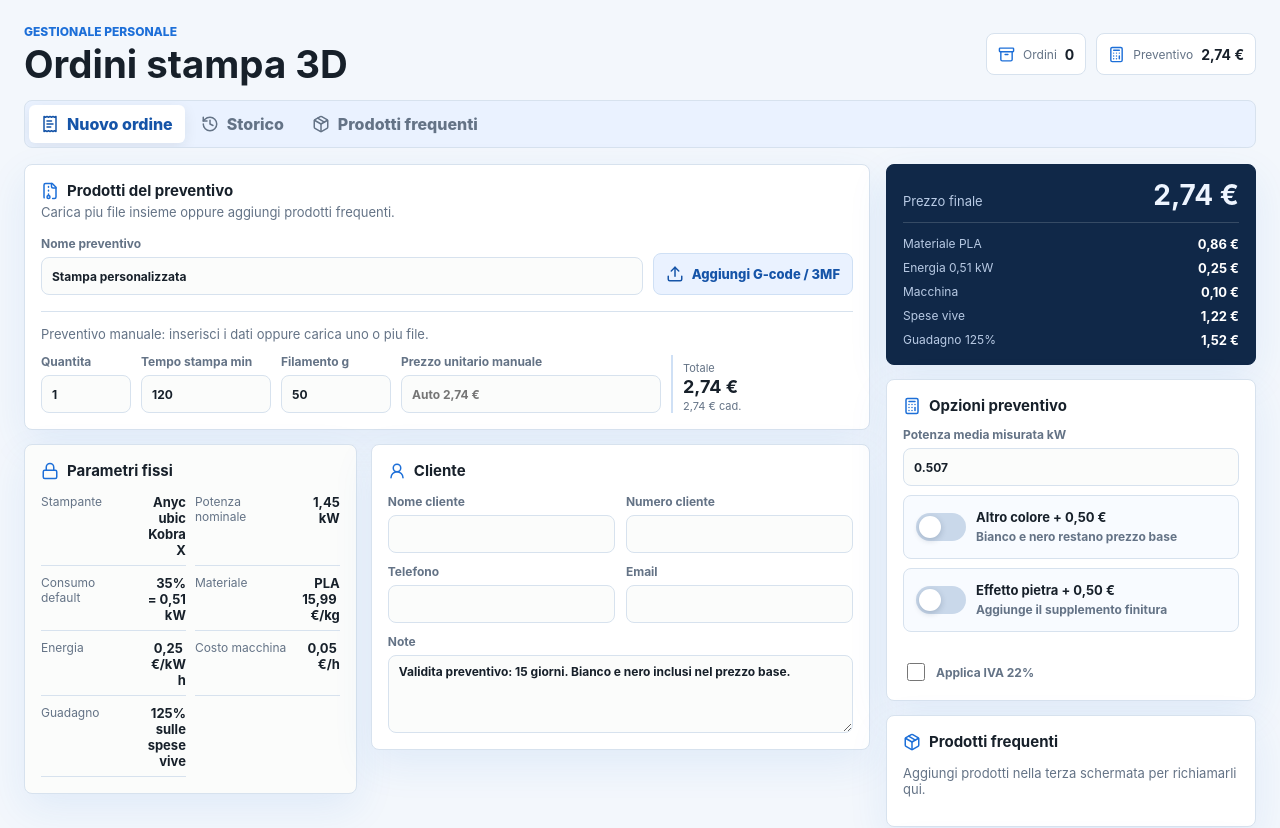
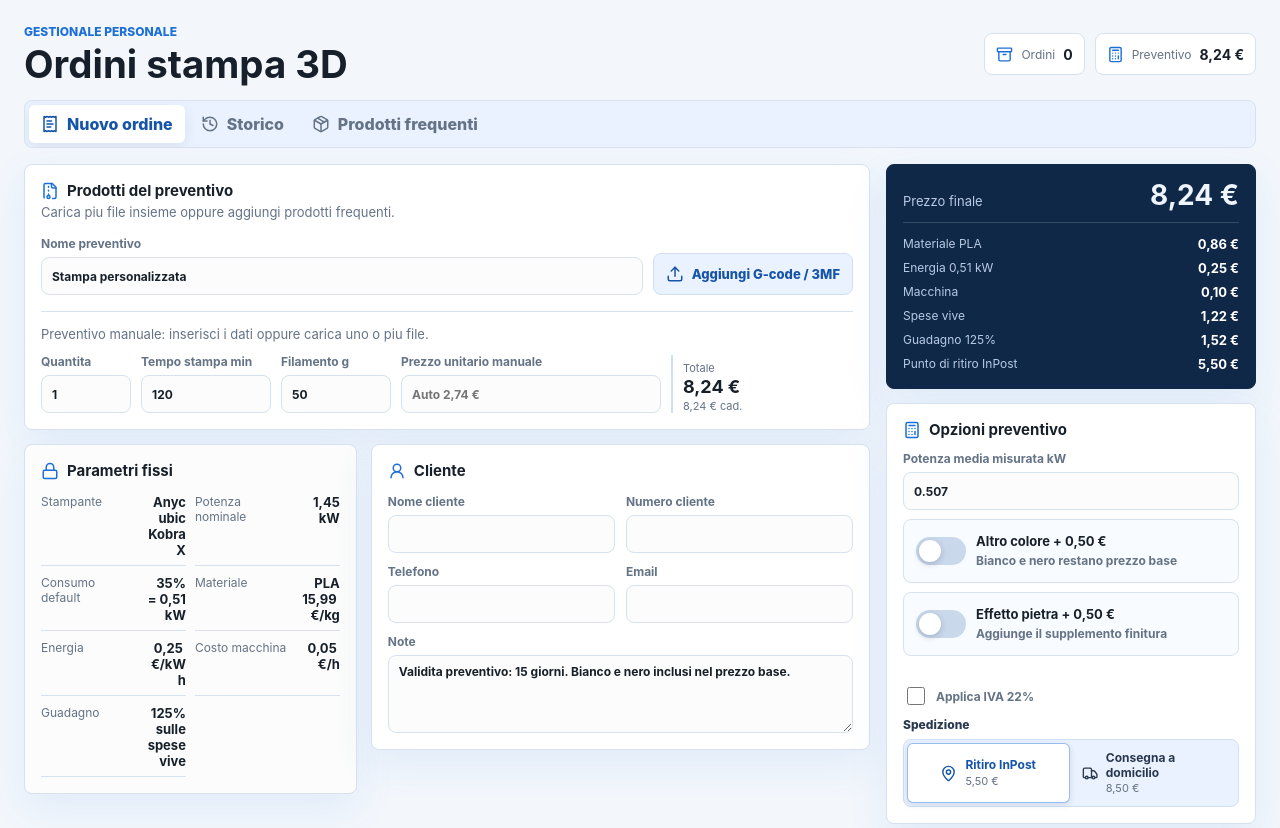
Before and after one commit to giovannifoti/gestionale3d, a React (Vite) app: page / in a window 1280 px wide. Shown: the top 828 px of the page. Built offline with nearby package versions, Linux system fonts and the light colour scheme.

Commit message:
nuovo metodo di spedizione

```diff
--- a/src/App.tsx
+++ b/src/App.tsx
@@ -8,6 +8,7 @@ import {
   FileText,
   History,
   Lock,
+  MapPin,
   Package,
   Palette,
   PlusCircle,
@@ -15,20 +16,25 @@ import {
   Save,
   Sparkles,
   Trash2,
+  Truck,
   Upload,
   UserRound,
   Weight,
 } from "lucide-react";
 import { parsePrintFile } from "./lib/fileParsers";
 import {
+  DEFAULT_SHIPPING_METHOD,
   DEFAULT_PRICING,
   PRINTER_PROFILE,
+  SHIPPING_OPTIONS,
   SURCHARGES,
   applyManualUnitPriceToBreakdown,
+  applyShippingToBreakdown,
   calculatePrice,
   formatCurrency,
   formatNumber,
   getMaterial,
+  getShippingOption,
   normalizeManualUnitPrice,
   suggestPricingFromMetrics,
 } from "./lib/pricing";
@@ -43,6 +49,7 @@ import type {
   PricingInputs,
   PrintMetrics,
   QuoteItem,
+  ShippingMethod,
 } from "./types";
 
 type ViewKey = "nuovo" | "storico" | "prodotti";
@@ -72,6 +79,7 @@ function App() {
   const [quoteItems, setQuoteItems] = useState<QuoteItem[]>([]);
   const [itemName, setItemName] = useState("Stampa personalizzata");
   const [pricing, setPricing] = useState<PricingInputs>(DEFAULT_PRICING);
+  const [shippingMethod, setShippingMethod] = useState<ShippingMethod>(DEFAULT_SHIPPING_METHOD);
   const [manualQuoteUnitPrice, setManualQuoteUnitPrice] = useState<number | undefined>();
   const [customer, setCustomer] = useState<Customer>(EMPTY_CUSTOMER);
   const [customerNumber, setCustomerNumber] = useState("");
@@ -129,14 +137,19 @@ function App() {
       };
     });
     const automaticBreakdown = calculatePrice(pricing);
+    const baseBreakdown = rows.length
+      ? combinePriceBreakdowns(rows.map((row) => row.breakdown))
+      : applyManualUnitPriceToBreakdown(automaticBreakdown, manualQuoteUnitPrice, pricing.quantity, pricing);
+    const totalQuantity = rows.length
+      ? rows.reduce((total, row) => total + row.item.quantity, 0)
+      : pricing.quantity;
     return {
       rows,
       automaticBreakdown,
-      breakdown: rows.length
-        ? combinePriceBreakdowns(rows.map((row) => row.breakdown))
-        : applyManualUnitPriceToBreakdown(automaticBreakdown, manualQuoteUnitPrice, pricing.quantity, pricing),
+      baseBreakdown,
+      breakdown: applyShippingToBreakdown(baseBreakdown, shippingMethod, totalQuantity, pricing),
     };
-  }, [manualQuoteUnitPrice, pricing, quoteItems]);
+  }, [manualQuoteUnitPrice, pricing, quoteItems, shippingMethod]);
   const breakdown = pricedQuote.breakdown;
   const quoteTotals = useMemo(
     () => ({
@@ -148,6 +161,7 @@ function App() {
     [quoteItems],
   );
   const selectedMaterial = getMaterial("pla");
+  const shippingOption = getShippingOption(shippingMethod);
   const filteredOrders = activeStatus === "Tutti" ? orders : orders.filter((order) => order.status === activeStatus);
   const selectedProducts = products.filter((product) => selectedProductIds.includes(product.id));
   const quoteWarnings = quoteItems.length
@@ -354,6 +368,8 @@ function App() {
       marginPercent: pricing.marginPercent,
       includeVat: pricing.includeVat,
       vatPercent: pricing.vatPercent,
+      shippingMethod,
+      shippingCost: shippingOption.cost,
       netPrice: breakdown.netPrice,
       grossPrice: breakdown.grossPrice,
       metrics: quoteMetrics,
@@ -380,7 +396,9 @@ function App() {
       customerNumber,
       metrics: quoteMetrics,
       pricing,
+      baseBreakdown: pricedQuote.baseBreakdown,
       breakdown,
+      shippingMethod,
       items: pricedQuote.rows,
       notes,
     });
@@ -730,6 +748,7 @@ function App() {
                 <InfoRow label="Guadagno 125%" value={formatCurrency(breakdown.marginAmount)} />
                 {breakdown.colorSurcharge > 0 && <InfoRow label="Colore" value={formatCurrency(breakdown.colorSurcharge)} />}
                 {breakdown.finishSurcharge > 0 && <InfoRow label="Effetto pietra" value={formatCurrency(breakdown.finishSurcharge)} />}
+                <InfoRow label={shippingOption.label} value={formatCurrency(shippingOption.cost)} />
                 {!quoteItems.length && pricing.quantity > 1 && <InfoRow label="Prezzo unitario" value={formatCurrency(breakdown.unitPrice)} />}
               </div>
             </section>
@@ -764,6 +783,30 @@ function App() {
                   />
                   Applica IVA {pricing.vatPercent}%
                 </label>
+                <div className="shipping-field">
+                  <span>Spedizione</span>
+                  <div className="shipping-segmented" role="group" aria-label="Modalita di spedizione">
+                    {(Object.keys(SHIPPING_OPTIONS) as ShippingMethod[]).map((method) => {
+                      const option = getShippingOption(method);
+                      const ShippingIcon = method === "inpost" ? MapPin : Truck;
+                      return (
+                        <button
+                          aria-pressed={shippingMethod === method}
+                          className={shippingMethod === method ? "is-selected" : ""}
+                          key={method}
+                          type="button"
+                          onClick={() => setShippingMethod(method)}
+                        >
+                          <ShippingIcon size={17} />
+                          <span>
+                            <strong>{option.shortLabel}</strong>
+                            <small>{formatCurrency(option.cost)}</small>
+                          </span>
+                        </button>
+                      );
+                    })}
+                  </div>
+                </div>
               </div>
             </section>
 
@@ -844,7 +887,7 @@ function App() {
                   <div>
                     <strong>{formatCurrency(order.grossPrice)}</strong>
                     <span>
-                      {formatNumber(order.metrics.printTimeMinutes ?? 0)} min · {formatNumber(order.averagePowerKw ?? PRINTER_PROFILE.defaultAveragePowerKw, 2)} kW
+                      {formatNumber(order.metrics.printTimeMinutes ?? 0)} min · {order.shippingMethod ? getShippingOption(order.shippingMethod).shortLabel : "Spedizione non salvata"}
                     </span>
                   </div>
                   <select value={order.status} onChange={(event) => updateOrderStatus(order.id, event.target.value as OrderStatus)}>
--- a/src/lib/pricing.ts
+++ b/src/lib/pricing.ts
@@ -1,4 +1,4 @@
-import type { MaterialKey, MaterialProfile, PriceBreakdown, PricingInputs, PrintMetrics } from "../types";
+import type { MaterialKey, MaterialProfile, PriceBreakdown, PricingInputs, PrintMetrics, ShippingMethod } from "../types";
 
 export const MATERIALS: MaterialProfile[] = [
   { key: "pla", name: "PLA", costPerKg: 15.99, density: 1.24, diameterMm: 1.75, wastePercent: 8 },
@@ -17,6 +17,21 @@ export const SURCHARGES = {
   color: 0.5,
   stoneEffect: 0.5,
 } as const;
+
+export const SHIPPING_OPTIONS: Record<ShippingMethod, { label: string; shortLabel: string; cost: number }> = {
+  inpost: {
+    label: "Punto di ritiro InPost",
+    shortLabel: "Ritiro InPost",
+    cost: 5.5,
+  },
+  home: {
+    label: "Consegna a domicilio",
+    shortLabel: "Consegna a domicilio",
+    cost: 8.5,
+  },
+};
+
+export const DEFAULT_SHIPPING_METHOD: ShippingMethod = "inpost";
 
 export const DEFAULT_PRICING: PricingInputs = {
   materialKey: "pla",
@@ -120,6 +135,30 @@ export function calculatePrice(inputs: PricingInputs): PriceBreakdown {
   };
 }
 
+export function applyShippingToBreakdown(
+  breakdown: PriceBreakdown,
+  shippingMethod: ShippingMethod,
+  quantity: number,
+  pricing: Pick<PricingInputs, "includeVat" | "vatPercent">,
+): PriceBreakdown {
+  const shippingGrossPrice = getShippingOption(shippingMethod).cost;
+  const vatRate = pricing.includeVat ? pricing.vatPercent / 100 : 0;
+  const shippingNetPrice = vatRate ? roundTo(shippingGrossPrice / (1 + vatRate), 2) : shippingGrossPrice;
+  const netPrice = roundTo(breakdown.netPrice + shippingNetPrice, 2);
+  const grossPrice = roundTo(breakdown.grossPrice + shippingGrossPrice, 2);
+  return {
+    ...breakdown,
+    netPrice,
+    vatAmount: grossPrice - netPrice,
+    grossPrice,
+    unitPrice: grossPrice / Math.max(1, quantity),
+  };
+}
+
+export function getShippingOption(shippingMethod: ShippingMethod) {
+  return SHIPPING_OPTIONS[shippingMethod];
+}
+
 export function applyManualUnitPriceToBreakdown(
   breakdown: PriceBreakdown,
   manualUnitPrice: number | undefined,
--- a/src/lib/quote.ts
+++ b/src/lib/quote.ts
@@ -1,11 +1,12 @@
 import { jsPDF } from "jspdf";
 import { autoTable } from "jspdf-autotable";
-import type { Customer, Order, PriceBreakdown, PricingInputs, PrintMetrics, QuoteItem } from "../types";
+import type { Customer, Order, PriceBreakdown, PricingInputs, PrintMetrics, QuoteItem, ShippingMethod } from "../types";
 import {
   DEFAULT_PRICING,
   PRINTER_PROFILE,
   applyManualUnitPriceToBreakdown,
   calculatePrice,
+  getShippingOption,
   normalizeManualUnitPrice,
 } from "./pricing";
 
@@ -20,7 +21,9 @@ type QuotePayload = {
   customerNumber: string;
   metrics: PrintMetrics;
   pricing: PricingInputs;
+  baseBreakdown: PriceBreakdown;
   breakdown: PriceBreakdown;
+  shippingMethod: ShippingMethod;
   items?: QuoteLinePayload[];
   notes: string;
 };
@@ -43,6 +46,10 @@ type PdfPayload = {
   grossPrice: number;
   includeVat: boolean;
   vatPercent: number;
+  shipping?: {
+    label: string;
+    cost: number;
+  };
   notes: string;
 };
 
@@ -74,6 +81,7 @@ export function openOrderQuote(order: Order): void {
 }
 
 export function createQuotePdfDocument(payload: QuotePayload): jsPDF {
+  const shipping = getShippingOption(payload.shippingMethod);
   const lines = payload.items?.length
     ? payload.items.map(({ item, breakdown }) => ({
         name: item.name,
@@ -85,8 +93,8 @@ export function createQuotePdfDocument(payload: QuotePayload): jsPDF {
         {
           name: payload.metrics.fileName || "Stampa 3D",
           quantity: payload.pricing.quantity,
-          unitPrice: payload.breakdown.netPrice / Math.max(1, payload.pricing.quantity),
-          totalPrice: payload.breakdown.netPrice,
+          unitPrice: payload.baseBreakdown.netPrice / Math.max(1, payload.pricing.quantity),
+          totalPrice: payload.baseBreakdown.netPrice,
         },
       ];
 
@@ -96,28 +104,37 @@ export function createQuotePdfDocument(payload: QuotePayload): jsPDF {
     customer: payload.customer,
     customerNumber: payload.customerNumber,
     lines,
-    netPrice: payload.breakdown.netPrice,
-    vatAmount: payload.breakdown.vatAmount,
+    netPrice: payload.baseBreakdown.netPrice,
+    vatAmount: payload.baseBreakdown.vatAmount,
     grossPrice: payload.breakdown.grossPrice,
     includeVat: payload.pricing.includeVat,
     vatPercent: payload.pricing.vatPercent,
+    shipping: {
+      label: shipping.label,
+      cost: shipping.cost,
+    },
     notes: payload.notes,
   });
 }
 
 export function createOrderQuotePdfDocument(order: Order): jsPDF {
-  const lines = order.items?.length ? buildSavedOrderLines(order) : [buildSavedOrderSingleLine(order)];
+  const shipping = getSavedOrderShipping(order);
+  const productTotals = getSavedOrderProductTotals(order, shipping?.cost);
+  const lines = order.items?.length
+    ? buildSavedOrderLines(order)
+    : [buildSavedOrderSingleLine(order, productTotals.netPrice)];
   return createPdf({
     quoteNumber: order.quoteNumber,
     date: new Date(order.createdAt).toLocaleDateString("it-IT"),
     customer: order.customer,
     customerNumber: order.customerNumber,
     lines,
-    netPrice: order.netPrice,
-    vatAmount: order.grossPrice - order.netPrice,
+    netPrice: productTotals.netPrice,
+    vatAmount: productTotals.vatAmount,
     grossPrice: order.grossPrice,
     includeVat: Boolean(order.includeVat),
     vatPercent: order.vatPercent ?? 22,
+    shipping,
     notes: order.notes,
   });
 }
@@ -199,7 +216,7 @@ function createPdf(payload: PdfPayload): jsPDF {
   });
 
   const tableEndY = getLastTableY(document);
-  const totalsHeight = payload.includeVat ? 39 : 31;
+  const totalsHeight = getTotalsHeight(payload);
   const totalsY = ensureSpace(document, tableEndY + 8, totalsHeight + 34, margin);
   drawTotals(document, payload, totalsY, pageWidth, margin);
   drawNotes(document, payload.notes, totalsY + totalsHeight + 10, pageWidth, margin);
@@ -209,9 +226,9 @@ function createPdf(payload: PdfPayload): jsPDF {
 }
 
 function drawTotals(document: jsPDF, payload: PdfPayload, y: number, pageWidth: number, margin: number): void {
-  const width = 78;
+  const width = 88;
   const x = pageWidth - margin - width;
-  const height = payload.includeVat ? 39 : 31;
+  const height = getTotalsHeight(payload);
   document.setFillColor(...COLORS.paleBlue);
   document.setDrawColor(...COLORS.border);
   document.roundedRect(x, y, width, height, 2, 2, "FD");
@@ -229,13 +246,18 @@ function drawTotals(document: jsPDF, payload: PdfPayload, y: number, pageWidth:
     document.text(formatPdfCurrency(payload.vatAmount), x + width - 5, y + 14, { align: "right" });
   }
 
-  const shippingY = payload.includeVat ? y + 21 : y + 14;
-  document.setTextColor(...COLORS.muted);
-  document.text("Spese di spedizione", x + 5, shippingY);
-  document.setTextColor(...COLORS.text);
-  document.text("Da concordare", x + width - 5, shippingY, { align: "right" });
+  let lastDetailY = payload.includeVat ? y + 14 : y + 7;
+  if (payload.shipping) {
+    const shippingY = payload.includeVat ? y + 21 : y + 14;
+    document.setFontSize(8.5);
+    document.setTextColor(...COLORS.muted);
+    document.text(cleanPdfText(payload.shipping.label), x + 5, shippingY);
+    document.setTextColor(...COLORS.text);
+    document.text(formatPdfCurrency(payload.shipping.cost), x + width - 5, shippingY, { align: "right" });
+    lastDetailY = shippingY;
+  }
 
-  const totalY = shippingY + 11;
+  const totalY = lastDetailY + (payload.shipping ? 11 : payload.includeVat ? 10 : 9);
   document.setDrawColor(...COLORS.blue);
   document.line(x + 5, totalY - 5, x + width - 5, totalY - 5);
   document.setFont("helvetica", "bold");
@@ -363,12 +385,34 @@ function buildSavedOrderLines(order: Order): PdfLine[] {
   });
 }
 
-function buildSavedOrderSingleLine(order: Order): PdfLine {
+function buildSavedOrderSingleLine(order: Order, netPrice: number): PdfLine {
   return {
     name: order.fileName || "Stampa 3D",
     quantity: order.quantity,
-    unitPrice: order.netPrice / Math.max(1, order.quantity),
-    totalPrice: order.netPrice,
+    unitPrice: netPrice / Math.max(1, order.quantity),
+    totalPrice: netPrice,
+  };
+}
+
+function getSavedOrderShipping(order: Order): PdfPayload["shipping"] {
+  if (!order.shippingMethod) {
+    return undefined;
+  }
+  const option = getShippingOption(order.shippingMethod);
+  return {
+    label: option.label,
+    cost: order.shippingCost ?? option.cost,
+  };
+}
+
+function getSavedOrderProductTotals(order: Order, shippingCost = 0): { netPrice: number; vatAmount: number } {
+  const vatRate = order.includeVat ? (order.vatPercent ?? 22) / 100 : 0;
+  const shippingNetPrice = vatRate ? shippingCost / (1 + vatRate) : shippingCost;
+  const productNetPrice = roundPdfMoney(order.netPrice - shippingNetPrice);
+  const productGrossPrice = roundPdfMoney(order.grossPrice - shippingCost);
+  return {
+    netPrice: productNetPrice,
+    vatAmount: roundPdfMoney(productGrossPrice - productNetPrice),
   };
 }
 
@@ -412,6 +456,14 @@ function getLastTableY(document: jsPDF): number {
   return (document as jsPDF & { lastAutoTable?: { finalY?: number } }).lastAutoTable?.finalY ?? 90;
 }
 
+function getTotalsHeight(payload: PdfPayload): number {
+  return 23 + (payload.includeVat ? 8 : 0) + (payload.shipping ? 8 : 0);
+}
+
+function roundPdfMoney(value: number): number {
+  return Math.round(value * 100) / 100;
+}
+
 function formatPdfCurrency(value: number): string {
   return `${new Intl.NumberFormat("it-IT", {
     minimumFractionDigits: 2,
--- a/src/styles.css
+++ b/src/styles.css
@@ -341,6 +341,72 @@ button:disabled {
 
 .compact-toggle {
   margin-top: 0;
+}
+
+.shipping-field {
+  display: grid;
+  gap: 7px;
+}
+
+.shipping-field > span {
+  color: var(--ink-soft);
+  font-size: 12px;
+  font-weight: 800;
+}
+
+.shipping-segmented {
+  background: #eaf2ff;
+  border: 1px solid #cfe0f5;
+  border-radius: 8px;
+  display: grid;
+  gap: 3px;
+  grid-template-columns: repeat(2, minmax(0, 1fr));
+  padding: 3px;
+}
+
+.shipping-segmented button {
+  align-items: center;
+  background: transparent;
+  border: 1px solid transparent;
+  border-radius: 6px;
+  color: var(--ink-soft);
+  display: flex;
+  gap: 8px;
+  min-height: 48px;
+  min-width: 0;
+  padding: 7px 8px;
+  text-align: left;
+}
+
+.shipping-segmented button:hover {
+  background: rgba(255, 255, 255, 0.6);
+}
+
+.shipping-segmented button.is-selected {
+  background: #ffffff;
+  border-color: rgba(29, 111, 216, 0.45);
+  box-shadow: 0 2px 6px rgba(16, 40, 72, 0.12);
+  color: var(--teal-dark);
+}
+
+.shipping-segmented button > span {
+  display: grid;
+  gap: 2px;
+  min-width: 0;
+}
+
+.shipping-segmented strong,
+.shipping-segmented small {
+  line-height: 1.2;
+}
+
+.shipping-segmented strong {
+  font-size: 12px;
+}
+
+.shipping-segmented small {
+  color: var(--muted);
+  font-size: 11px;
 }
 
 .left-rail,
--- a/src/types.ts
+++ b/src/types.ts
@@ -128,6 +128,8 @@ export type FilamentColor = "Bianco" | "Nero" | "Colore";
 
 export type PrintFinish = "Standard" | "Effetto pietra";
 
+export type ShippingMethod = "inpost" | "home";
+
 export type Customer = {
   name: string;
   email: string;
@@ -159,6 +161,8 @@ export type Order = {
   marginPercent?: number;
   includeVat?: boolean;
   vatPercent?: number;
+  shippingMethod?: ShippingMethod;
+  shippingCost?: number;
   netPrice: number;
   grossPrice: number;
   metrics: PrintMetrics;
```
